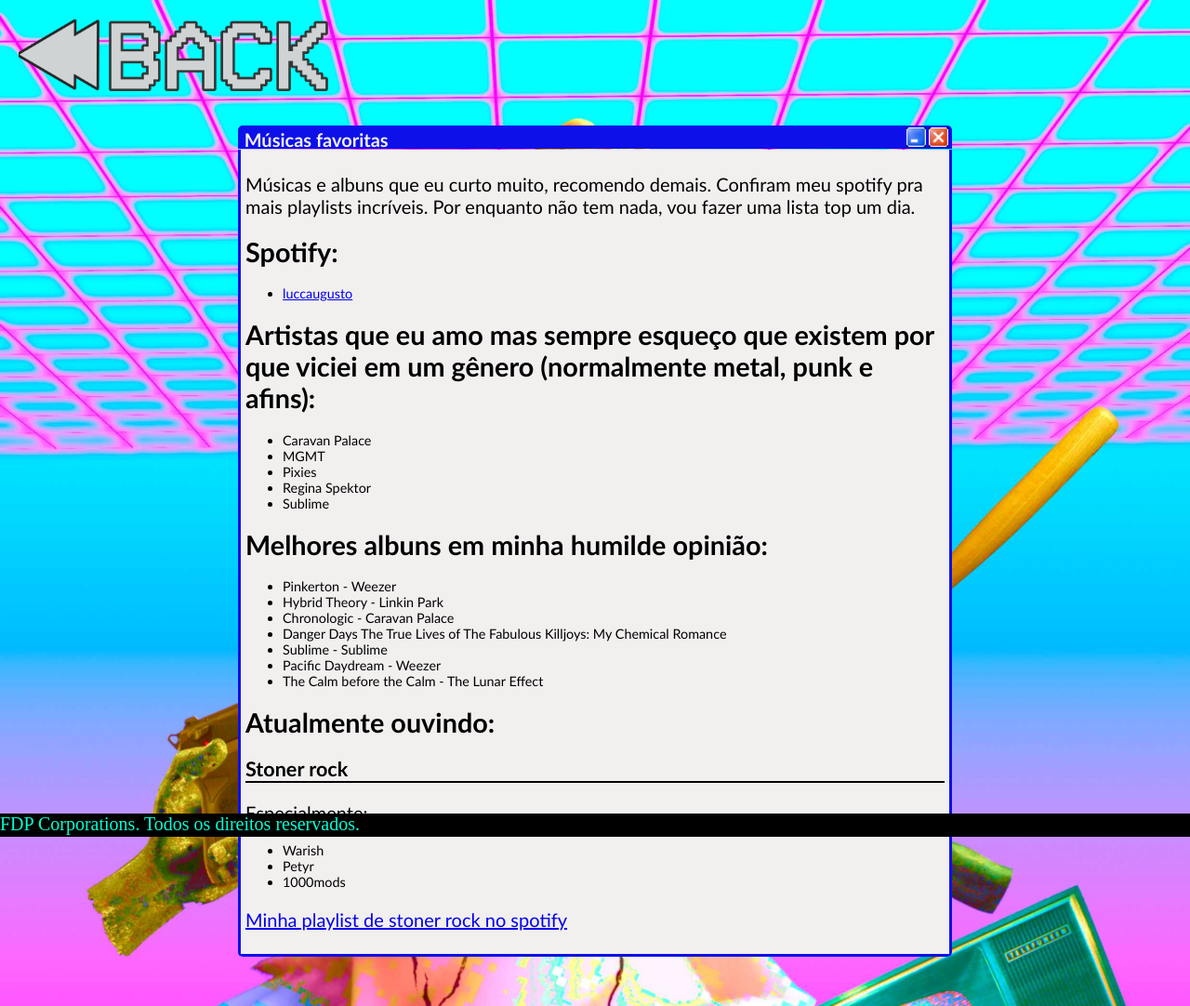
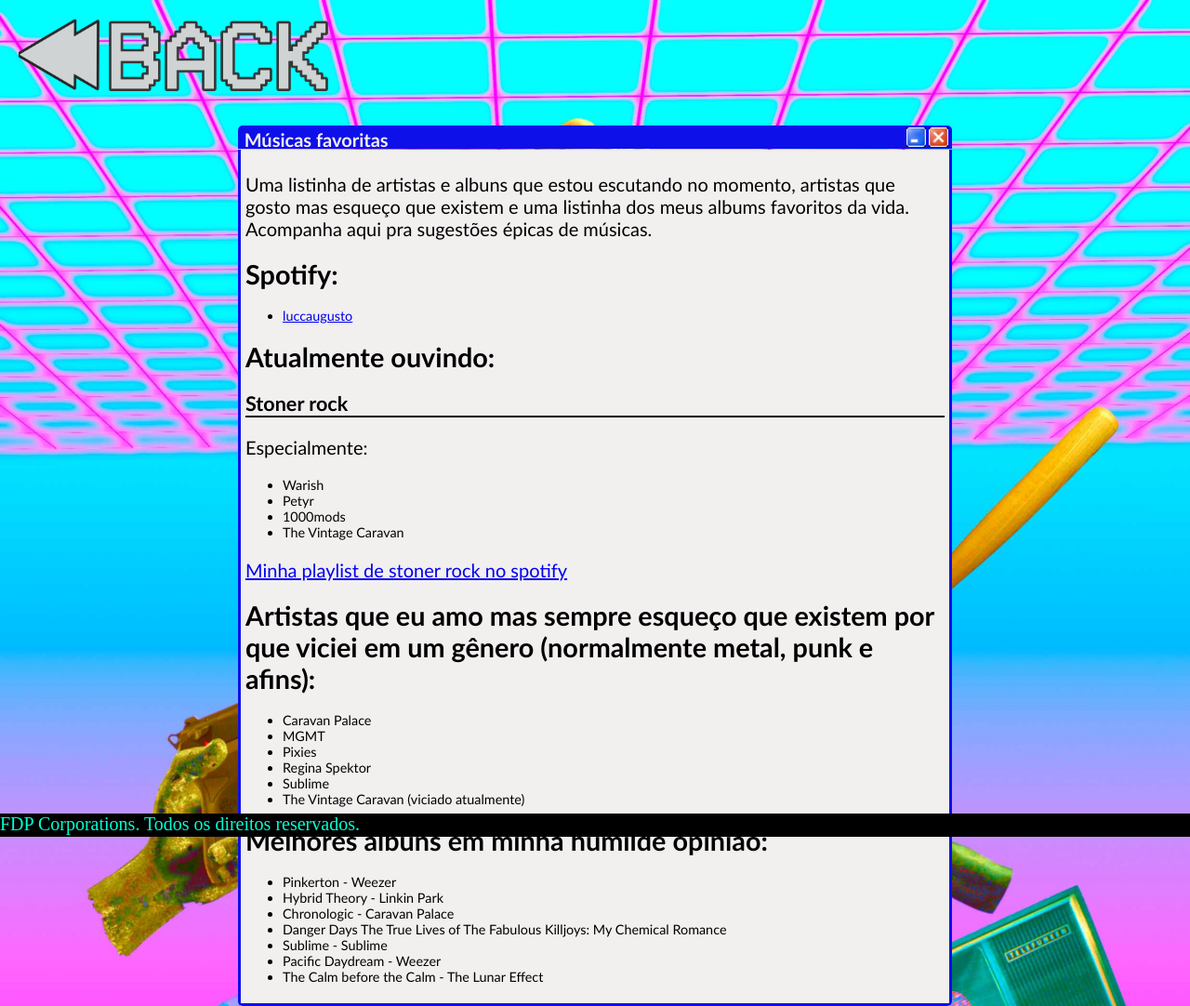
Before and after one commit to lrr68/site, a Jekyll site: the page built from _blog/musgas.md, in a window 1280 px wide. Shown: the whole page at 93% size. Built offline with Jekyll 4.4.1, drawn with Linux system fonts in a browser that asks for light colours.

```diff
--- a/_blog/musgas.md
+++ b/_blog/musgas.md
@@ -4,12 +4,20 @@ title: Músicas favoritas
 categories: music
 ---
 
-Músicas e albuns que eu curto muito, recomendo demais.
-Confiram meu spotify pra mais playlists incríveis.
-Por enquanto não tem nada, vou fazer uma lista top um dia.
+Uma listinha de artistas e albuns que estou escutando no momento, artistas que gosto mas esqueço que existem e uma listinha dos meus albums favoritos da vida. Acompanha aqui pra sugestões épicas de músicas.
 
 # Spotify:
 + [luccaugusto](https://open.spotify.com/user/luccaugusto)
+
+# Atualmente ouvindo:
+## Stoner rock
+Especialmente:
++ Warish
++ Petyr
++ 1000mods
++ The Vintage Caravan
+
+[Minha playlist de stoner rock no spotify](https://open.spotify.com/playlist/7xTQlsBEQ6UjkOw615iRL8?si=nWgN4xLLS62OSrd9NCJV0A)
 
 # Artistas que eu amo mas sempre esqueço que existem por que viciei em um gênero (normalmente metal, punk e afins):
 + Caravan Palace
@@ -17,6 +25,7 @@ Por enquanto não tem nada, vou fazer uma lista top um dia.
 + Pixies
 + Regina Spektor
 + Sublime
++ The Vintage Caravan (viciado atualmente)
 
 # Melhores albuns em minha humilde opinião:
 + Pinkerton - Weezer
@@ -26,12 +35,3 @@ Por enquanto não tem nada, vou fazer uma lista top um dia.
 + Sublime - Sublime
 + Pacific Daydream - Weezer
 + The Calm before the Calm - The Lunar Effect
-
-# Atualmente ouvindo:
-## Stoner rock
-Especialmente:
-+ Warish
-+ Petyr
-+ 1000mods
-
-[Minha playlist de stoner rock no spotify](https://open.spotify.com/playlist/7xTQlsBEQ6UjkOw615iRL8?si=nWgN4xLLS62OSrd9NCJV0A)
--- a/_data/wallpapers.yml
+++ b/_data/wallpapers.yml
@@ -1,6 +1,9 @@
 
 -   nome: angelbeats.png
     link: /images/wallpapers/angelbeats.png
+
+-   nome: bemvindoaofundo_wallpaper.png
+    link: /images/wallpapers/bemvindoaofundo_wallpaper.png
 
 -   nome: kugisaki.png
     link: /images/wallpapers/kugisaki.png
```
Also changed, not shown: images/wallpapers/bemvindoaofundo_wallpaper.png (added).
